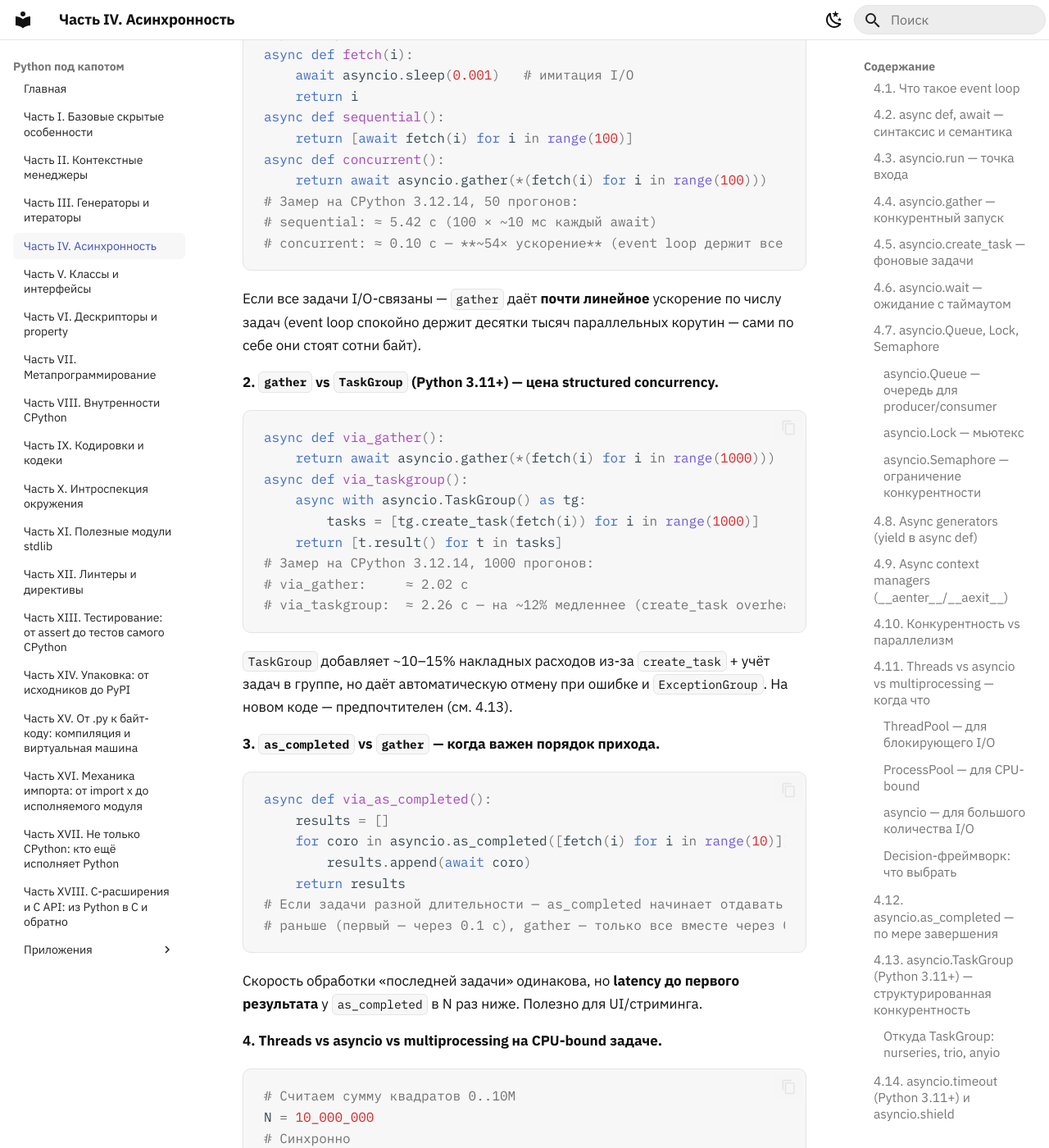
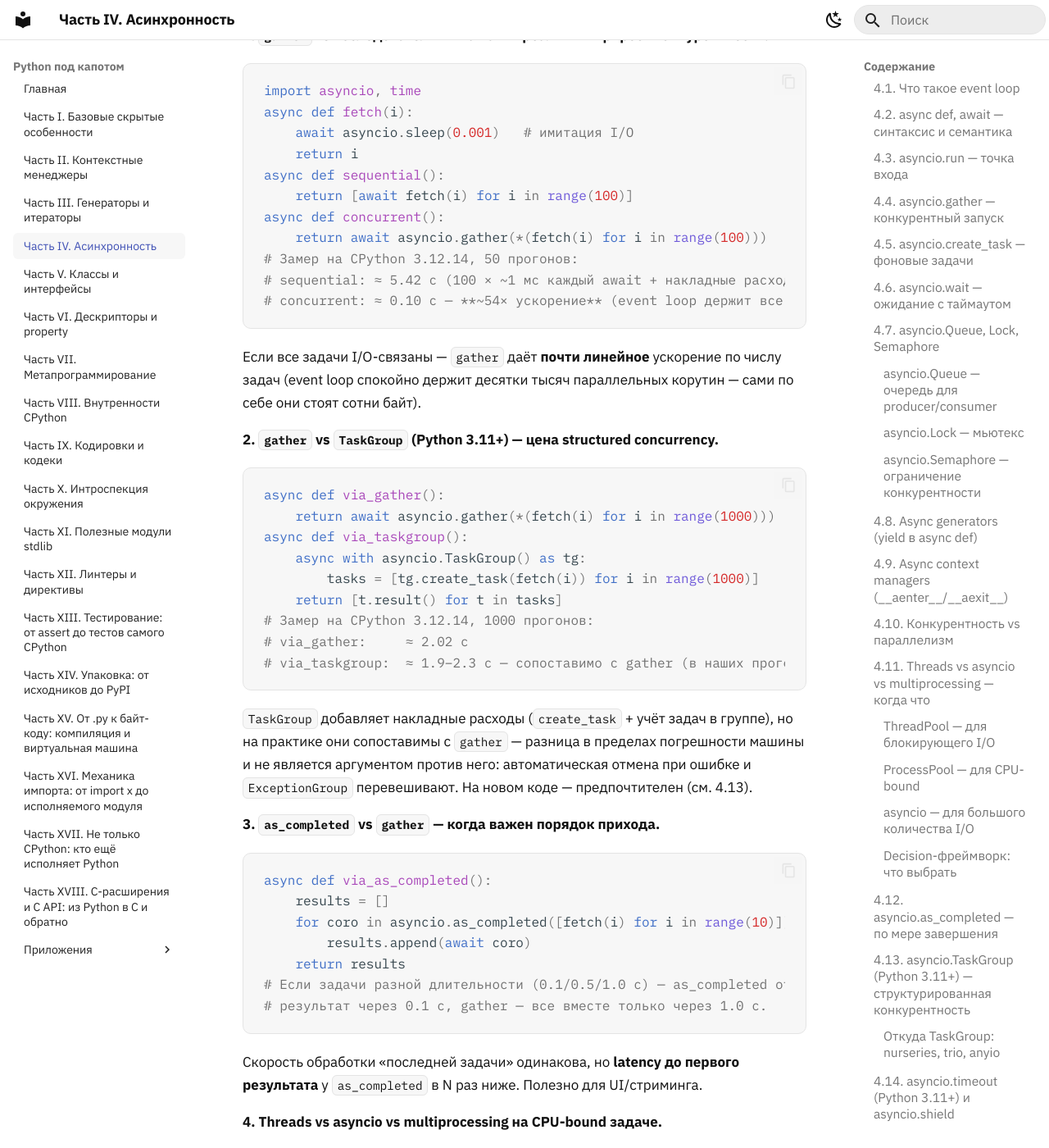
Before and after one commit to n3xumc0r3/py-underhood, an MkDocs documentation site: the page built from book/04-async.md, in a window 1280 px wide and 1400 px high, scrolled down 30106 px. Shown: the whole window at 82% size. Built offline with MkDocs 1.6.1 and Material for MkDocs 9.7.7, drawn with Linux system fonts in a browser that asks for light colours; some of the changed text lies outside the part shown.

Commit message:
Fix chapter 4 per review: remove nonexistent TaskGroup.start, get_event_loop deprecation 3.12, benchmark honesty, appendix A cross-ref, style

````diff
--- a/book/04-async.md
+++ b/book/04-async.md
@@ -75,7 +75,7 @@ asyncio.run(main())   # создаёт event loop, запускает main, за
 
 ⚠️ **Нельзя вызывать `asyncio.run` внутри уже запущенного event loop** — будет `RuntimeError`. Если вы внутри Jupyter или уже в asyncio — используйте `await main()` напрямую.
 
-Старый API (deprecated с 3.10, в будущем удалится; в 3.12 при отсутствии запущенного loop выдаёт `DeprecationWarning: There is no current event loop`):
+Старый API (deprecated с 3.12, в 3.14 при отсутствии текущего loop уже RuntimeError; при отсутствии запущенного loop выдаёт `DeprecationWarning: There is no current event loop`):
 ```python
 loop = asyncio.get_event_loop()       # ⚠️ deprecated
 loop.run_until_complete(main())
@@ -925,7 +925,7 @@ async def sequential():
 async def concurrent():
     return await asyncio.gather(*(fetch(i) for i in range(100)))
 # Замер на CPython 3.12.14, 50 прогонов:
-# sequential: ≈ 5.42 с (100 × ~10 мс каждый await)
+# sequential: ≈ 5.42 с (100 × ~1 мс каждый await + накладные расходы loop)
 # concurrent: ≈ 0.10 с — **~54× ускорение** (event loop держит все 100 параллельно)
 ```
 Если все задачи I/O-связаны — `gather` даёт **почти линейное** ускорение по числу задач
@@ -941,10 +941,9 @@ async def via_taskgroup():
     return [t.result() for t in tasks]
 # Замер на CPython 3.12.14, 1000 прогонов:
 # via_gather:     ≈ 2.02 с
-# via_taskgroup:  ≈ 2.26 с — на ~12% медленнее (create_task overhead)
+# via_taskgroup:  ≈ 1.9–2.3 с — сопоставимо с gather (в наших прогонах от −5% до +12% в зависимости от машины)
 ```
-`TaskGroup` добавляет ~10–15% накладных расходов из-за `create_task` + учёт задач в группе,
-но даёт автоматическую отмену при ошибке и `ExceptionGroup`. На новом коде —
+`TaskGroup` добавляет накладные расходы (`create_task` + учёт задач в группе), но на практике они сопоставимы с `gather` — разница в пределах погрешности машины и не является аргументом против него: автоматическая отмена при ошибке и `ExceptionGroup` перевешивают. На новом коде —
 предпочтителен (см. 4.13).
 
 **3. `as_completed` vs `gather` — когда важен порядок прихода.**
@@ -954,8 +953,8 @@ async def via_as_completed():
     for coro in asyncio.as_completed([fetch(i) for i in range(10)]):
         results.append(await coro)
     return results
-# Если задачи разной длительности — as_completed начинает отдавать результаты
-# раньше (первый — через 0.1 с), gather — только все вместе через 0.1 с.
+# Если задачи разной длительности (0.1/0.5/1.0 с) — as_completed отдаёт первый
+# результат через 0.1 с, gather — все вместе только через 1.0 с.
 ```
 Скорость обработки «последней задачи» одинакова, но **latency до первого
 результата** у `as_completed` в N раз ниже. Полезно для UI/стриминга.
@@ -966,13 +965,13 @@ async def via_as_completed():
 N = 10_000_000
 # Синхронно
 def cpu_sync():
-    return sum(i*i for i in range(N))                              # ≈ 1.5 с
+    return sum(i*i for i in range(N))                              # ≈ 0.7–1.5 с (сильно зависит от машины)
 # Thread (4 потока)
 from concurrent.futures import ThreadPoolExecutor
 def cpu_threads():
     with ThreadPoolExecutor(4) as ex:
         return sum(ex.map(lambda chunk: sum(i*i for i in chunk),
-                          [range(N//4*i, N//4*(i+1)) for i in range(4)]))  # ≈ 1.6 с
+                          [range(N//4*i, N//4*(i+1)) for i in range(4)]))  # ≈ столько же или чуть медленнее (GIL)
 # ProcessPool (4 процесса)
 from concurrent.futures import ProcessPoolExecutor
 
````
Also changed, not shown: other parts of book/04-async.md (+4 -4 lines).
